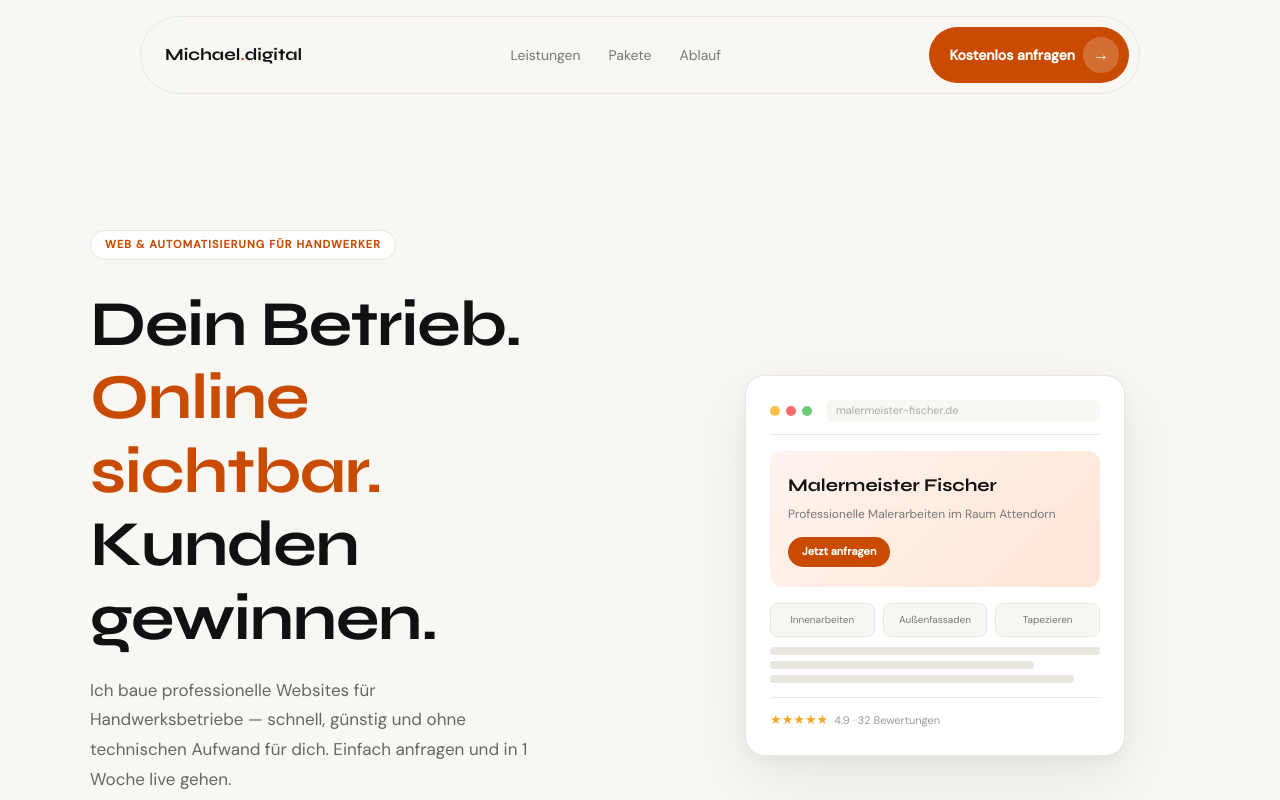
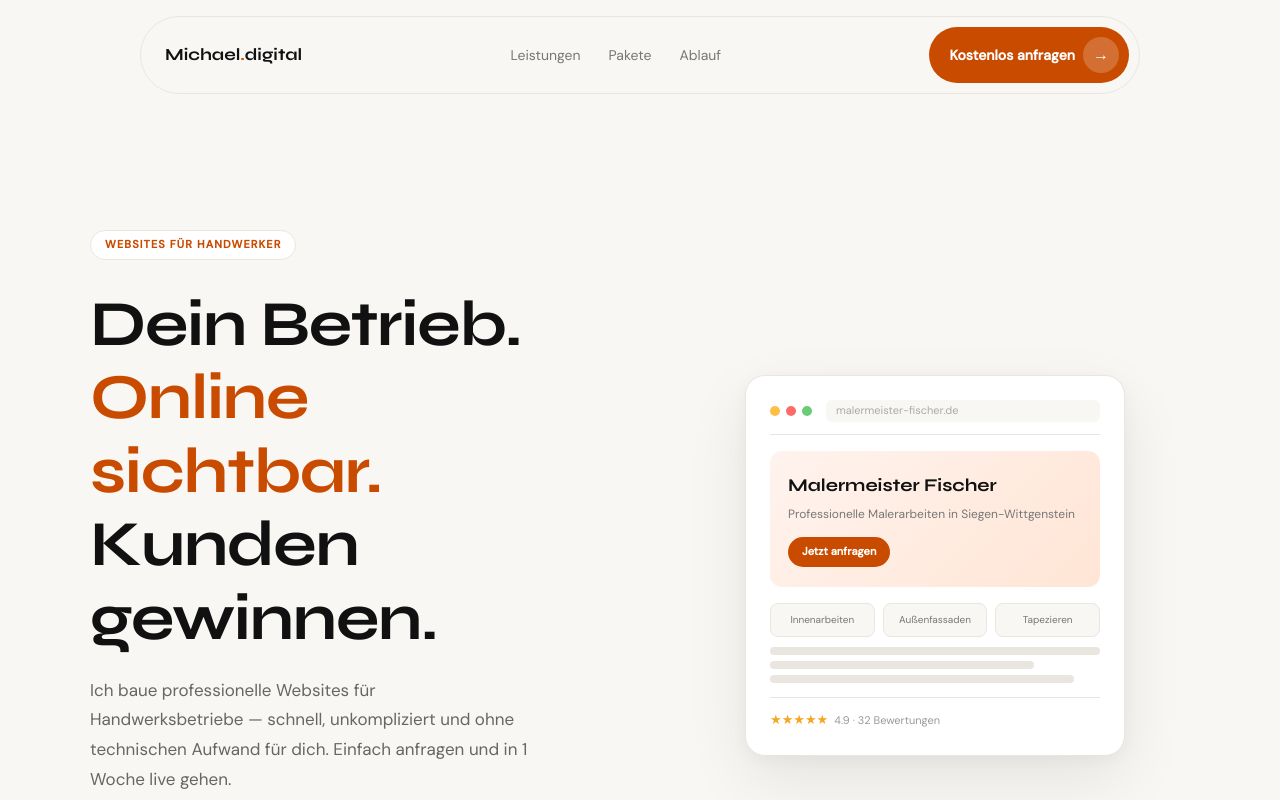
Before and after one commit to michaeldikmd-alt/michael-digital, a Next.js app: page / in a window 1280 px wide. Shown: the top 800 px of the page. Built offline with nearby package versions, Linux system fonts and the light colour scheme.

Commit message:
Texte und Preise aktualisiert

```diff
--- a/app/components/Footer.js
+++ b/app/components/Footer.js
@@ -47,7 +47,7 @@ export default function Footer() {
               lineHeight: 1.65,
               maxWidth: 240,
             }}>
-              Web & Automatisierung für Handwerksbetriebe im Raum Attendorn.
+              Websites für Handwerksbetriebe in Siegen-Wittgenstein.
             </p>
           </div>
 
@@ -63,7 +63,7 @@ export default function Footer() {
                 letterSpacing: "0.08em",
                 marginBottom: 20,
               }}>Navigation</p>
-              {["#leistungen", "#referenzen", "#pakete", "#ablauf", "#kontakt"].map((href) => (
+              {["#leistungen", "#pakete", "#ablauf", "#kontakt"].map((href) => (
                 <a key={href} href={href} style={{
                   display: "block",
                   fontFamily: "var(--font-body), sans-serif",
--- a/app/components/Hero.js
+++ b/app/components/Hero.js
@@ -54,7 +54,7 @@ export default function Hero() {
             fontFamily: "var(--font-body), sans-serif",
             marginBottom: 28,
           }}>
-            Web & Automatisierung für Handwerker
+            Websites für Handwerker
           </div>
 
           <h1 style={{
@@ -79,7 +79,7 @@ export default function Hero() {
             maxWidth: 440,
             margin: isMobile ? "0 auto 44px" : "0 0 44px",
           }}>
-            Ich baue professionelle Websites für Handwerksbetriebe — schnell, günstig und ohne technischen Aufwand für dich. Einfach anfragen und in 1 Woche live gehen.
+            Ich baue professionelle Websites für Handwerksbetriebe — schnell, unkompliziert und ohne technischen Aufwand für dich. Einfach anfragen und in 1 Woche live gehen.
           </p>
 
           {/* CTA buttons */}
@@ -221,7 +221,7 @@ export default function Hero() {
                   lineHeight: 1.5,
                   marginBottom: 14,
                 }}>
-                  Professionelle Malerarbeiten im Raum Attendorn
+                  Professionelle Malerarbeiten in Siegen-Wittgenstein
                 </div>
                 <div style={{
                   display: "inline-block",
--- a/app/components/Pakete.js
+++ b/app/components/Pakete.js
@@ -287,7 +287,7 @@ export default function Pakete() {
               lineHeight: 1,
               marginBottom: 2,
             }}>
-              99 €
+              149 €
             </div>
             <div style={{
               fontFamily: "var(--font-body), sans-serif",
```
